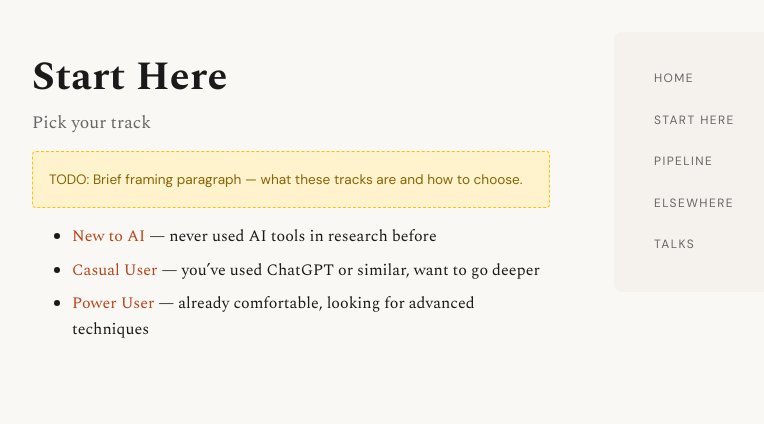
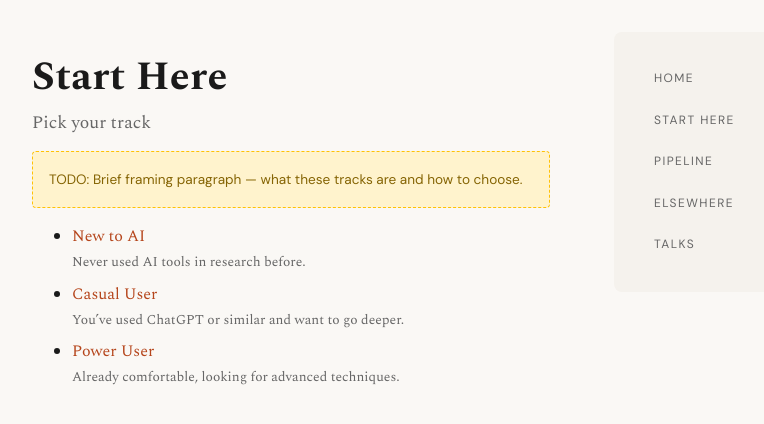
Before and after one commit to matteonorm/ai-for-empirical-research, a Jekyll site: the page built from start-here/index.md, in a window 1280 px wide. Shown: the top 424 px of the page, without its empty margins (192-956 px from the left). Built offline with Jekyll 4.4.1, drawn with Linux system fonts in a browser that asks for light colours.

Commit message:
Data-drive Start Here tracks; match pipeline style
Created _data/tracks.yml with three track entries. Rewrote
start-here/index.md to loop over the data file (explicit slug
list, matching pipeline pattern). Removed em-dashes from the
old hand-written list. Added .track-tagline CSS rule.

Co-Authored-By: Claude Opus 4.6 <noreply@anthropic.com>
Claude-Session: https://claude.ai/code/session_01HepUNFt6qv4acSiSSC5XLj

```diff
--- a/assets/css/styles.css
+++ b/assets/css/styles.css
@@ -82,7 +82,8 @@ section > h3:not(:first-of-type) {
   margin-bottom: 0.5rem;
 }
 
-.pipeline-tagline {
+.pipeline-tagline,
+.track-tagline {
   display: block;
   font-size: 0.85rem;
   color: #666;
--- a/start-here/index.md
+++ b/start-here/index.md
@@ -9,6 +9,13 @@ title: "Start Here"
 TODO: Brief framing paragraph — what these tracks are and how to choose.
 </div>
 
-- [New to AI]({{ '/start-here/new-to-ai' | relative_url }}) — never used AI tools in research before
-- [Casual User]({{ '/start-here/casual-user' | relative_url }}) — you've used ChatGPT or similar, want to go deeper
-- [Power User]({{ '/start-here/power-user' | relative_url }}) — already comfortable, looking for advanced techniques
+{% assign slugs = "new-to-ai,casual-user,power-user" | split: "," %}
+<ul class="track-list">
+{% for slug in slugs %}
+{% assign track = site.data.tracks[slug] %}
+<li>
+  <a href="{{ track.url | relative_url }}">{{ track.title }}</a>
+  <span class="track-tagline">{{ track.tagline }}</span>
+</li>
+{% endfor %}
+</ul>
```
Also changed, not shown: CLAUDE.md (+3 -0 lines), HANDOFF.md (+8 -0 lines), _data/tracks.yml (added, +14 -0 lines), changelog.md.
